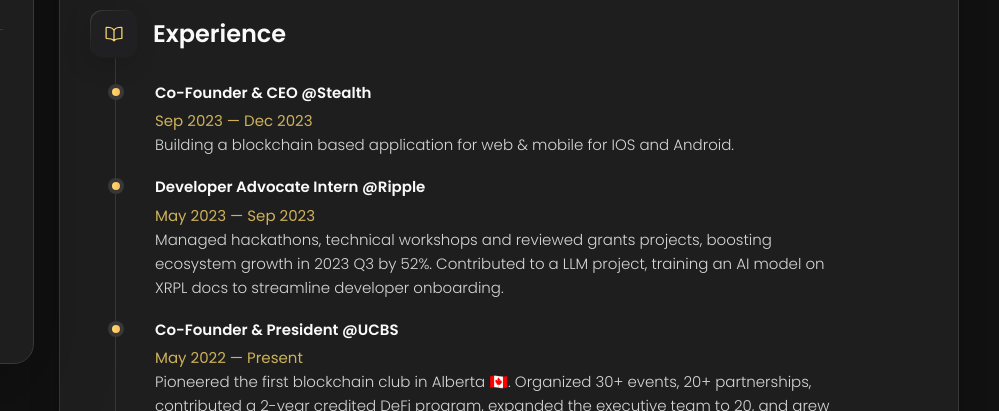
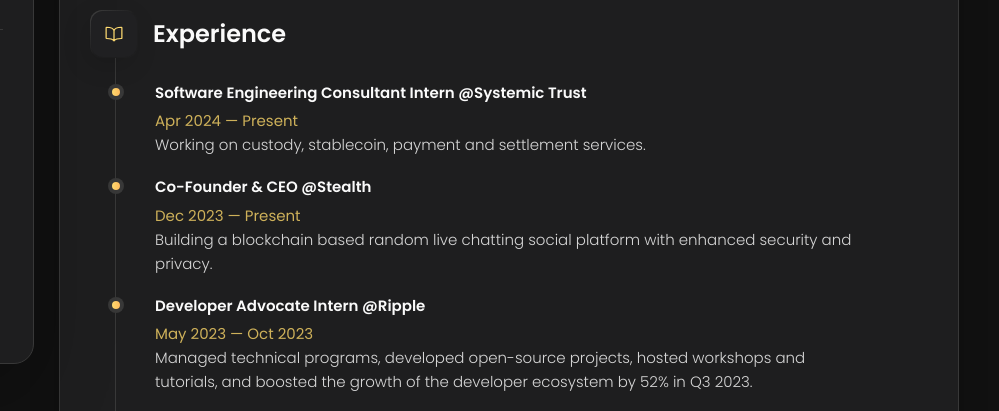
Before and after one commit to selcukemiravci/selcukemiravci.github.io, a website: page index.html in a window 1280 px wide. Both pictures are taken after a click on the button "Resume". Shown: the part 381-792 px from the top of the page, 281-1280 px from the left. Drawn offline with nearby package versions, Linux system fonts and the light colour scheme.

Commit message:
Update index.html

```diff
--- a/index.html
+++ b/index.html
@@ -346,15 +346,26 @@
           </div>
 
           <ol class="timeline-list">
+            <li class="timeline-item">
+
+              <h4 class="h4 timeline-item-title">Software Engineering Consultant Intern @Systemic Trust</h4>
+
+              <span>Apr 2024 — Present</span>
+
+              <p class="timeline-text">
+              Working on custody, stablecoin, payment and settlement services.
+              </p>
+
+            </li>
 
             <li class="timeline-item">
 
               <h4 class="h4 timeline-item-title">Co-Founder & CEO @Stealth</h4>
 
-              <span>Sep 2023 — Dec 2023</span>
+              <span>Dec 2023 — Present</span>
 
               <p class="timeline-text">
-                Building a blockchain based application for web & mobile for IOS and Android.
+                Building a blockchain based random live chatting social platform with enhanced security and privacy.
               </p>
 
             </li>
@@ -362,12 +373,10 @@
 
               <h4 class="h4 timeline-item-title">Developer Advocate Intern @Ripple </h4>
 
-              <span>May 2023 — Sep 2023</span>
+              <span>May 2023 — Oct 2023</span>
 
               <p class="timeline-text">
-                Managed hackathons, technical workshops and reviewed grants projects, boosting ecosystem growth in 2023 Q3 by 52%. Contributed to a LLM project, training an AI model on XRPL docs to streamline developer onboarding.
-              </p>
-
+                Managed technical programs, developed open-source projects, hosted workshops and tutorials, and boosted the growth of the developer ecosystem by 52% in Q3 2023.              </p>
             </li>
 
             <li class="timeline-item">
@@ -390,7 +399,7 @@
               <span>Sep 2022 — Apr 2023</span>
 
               <p class="timeline-text">
-                Pinpointed market trends, performed data analysis and seized opportunities to stimulate business growth in North America.
+                Pinpointed market trends, performed data analysis and seized opportunities to stimulate business growth in North America with a focus on VIP traders.
               </p>
 
             </li>
```
